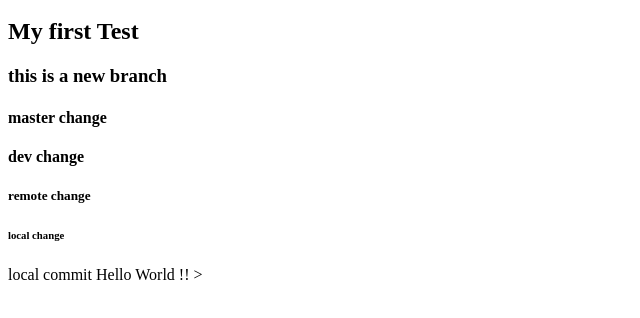
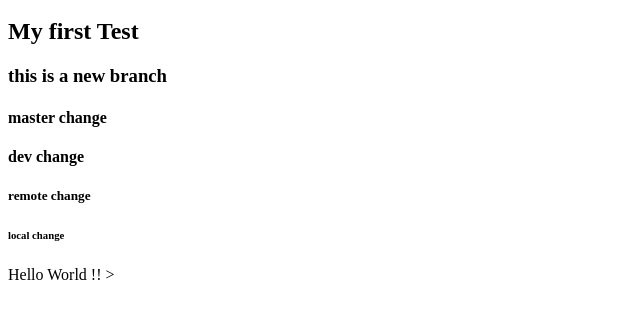
Before and after one commit to Sambitdas-qa/WebTest1108, a plain HTML site: page index.html in a window 1280 px wide. Shown: the part 48-366 px from the top of the page, without its empty margins (0-640 px from the left). Drawn offline with Linux system fonts and the light colour scheme.

Commit message:
Hello Jenkins1

```diff
--- a/index.html
+++ b/index.html
@@ -11,7 +11,6 @@
 
     <h6>local change</h6>
 
-<h7>local commit</h7>
 <body>
     Hello World !!
 </body>>
```
